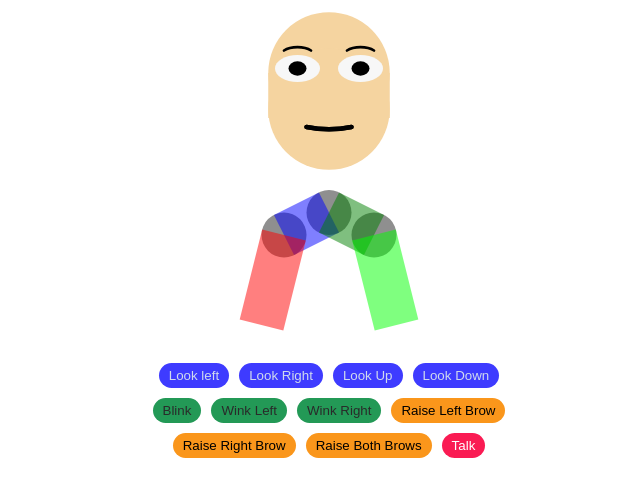
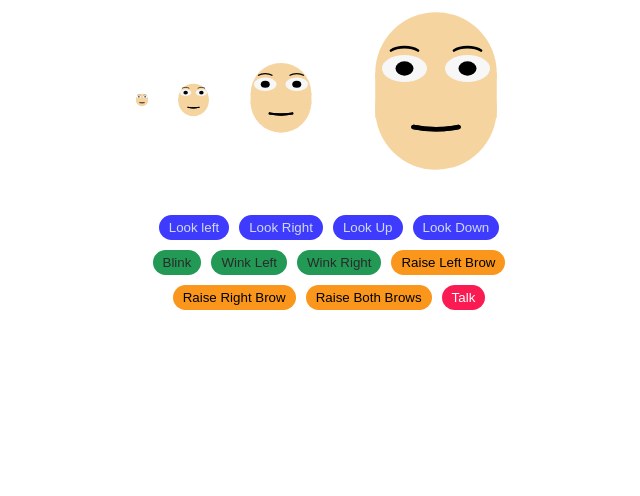
Before and after one commit to simmihugs/doc, a React (Vite) app: page / in a window 1280 px wide. Shown: the top 496 px of the page, without its empty margins (311-951 px from the left). Built offline with nearby package versions, Linux system fonts and the light colour scheme.

Commit message:
Fixed broken face wrap

```diff
--- a/src/App.jsx
+++ b/src/App.jsx
@@ -20,8 +20,8 @@ export default function App() {
   const [rightEyebrowY, setRightEyebrowY] = useState(Const.BASE_EYEBROW_Y);
   const [talking, setTalking] = useState(false);
   const eyebrowMoveAmount = -5;
-  //  const sizes = [10, 25, 50, 100];
-  const sizes = [100];
+  const sizes = [10, 25, 50, 100];
+  //const sizes = [100];
   return (
     <div className="svg-doctor-container">
       <div className="faces-container">
@@ -39,79 +39,13 @@ export default function App() {
               setTalking={setTalking}
               size={size}
             />
+            {/*
             <svg viewBox="-50 0 400 320">
-              <circle cx="150" cy="50" r="50" fill="#8f8f8f" />
-              <circle cx="50" cy="100" r="50" fill="#8f8f8f" />
-              <circle cx="250" cy="100" r="50" fill="#8f8f8f" />
+              <circle cx="150" cy="200" r="200" fill="#8f8f8f" />
+              <rect x="-50" y="200" width="400" height="200" fill="#8f8f8f" />
+            </svg>
 
-              {/*
-              <line
-                x1="150"
-                y1="50"
-                x2="50"
-                y2="100"
-                stroke="black"
-                strokeWidth="100"
-              />
-
-                */}
-              <polygon
-                points="127.64,5.28 172.36,94.72 72.36,144.72 27.64,55.28"
-                fill="blue"
-                opacity="0.5"
-              />
-              {/*
-                               <line
-                x1="150"
-                y1="50"
-                x2="250"
-                y2="100"
-                stroke="black"
-                strokeWidth="100"
-              />
-
-                */}
-
-              <polygon
-                points="127.64,94.72 172.36,5.28 272.36,55.28 227.64,144.72"
-                fill="green"
-                opacity="0.5"
-              />
-              {/*
-              <line
-                x1="50"
-                y1="100"
-                x2={50 - (100 - 50)}
-                y2={100 - (50 - 250)}
-                stroke="red"
-                strokeWidth="100"
-              />
-
-                */}
-              <polygon
-                points="98.5,112.15 1.5,87.85 -48.5,287.85 48.5,312.15"
-                fill="red"
-                opacity="0.5"
-              />
-
-              {/*
-              <line
-                x1="250"
-                y1="100"
-                x2={250 + (100 - 50)} // Perpendicular direction calculation
-                y2={100 - (50 - 250)}
-                stroke="green"
-                strokeWidth="100"
-              />
-
-                */}
-
-              <polygon
-                points="201.50,112.15 298.50,87.85 348.50,287.85 251.50,312.15"
-                fill="lime"
-                opacity="0.5"
-              />
-            </svg>
+              */}
           </div>
         ))}
       </div>
--- a/src/character/head/Face.jsx
+++ b/src/character/head/Face.jsx
@@ -17,23 +17,23 @@ export default function Face({
   size = 100,
 }) {
   const scale = size / 100;
-  const neckWidth = 50 * scale;
-  const neckHeight = 40 * scale;
-  const shoulderWidth = 240 * scale;
-  const shoulderHeightTop = 20 * scale;
-  const shoulderHeightBottom = 15 * scale;
-  const shoulderRoundRadius = 20 * scale;
-  const headRadius = Const.HEAD_RADIUS * scale;
-  const headCenterY = Const.HEAD_CENTER_Y * scale;
-  const headCenterX = Const.HEAD_CENTER_X * scale;
-  const neckTopY = headCenterY + headRadius;
-  const neckX = headCenterX - neckWidth / 2;
-  const shoulderTopY = neckTopY + neckHeight - 5 * scale;
-  const shoulderX = headCenterX - shoulderWidth / 2;
+  //const neckWidth = 50 * scale;
+  //const neckHeight = 40 * scale;
+  //const shoulderWidth = 240 * scale;
+  //const shoulderHeightTop = 20 * scale;
+  //const shoulderHeightBottom = 15 * scale;
+  //const shoulderRoundRadius = 20 * scale;
+  //const headRadius = Const.HEAD_RADIUS * scale;
+  //const headCenterY = Const.HEAD_CENTER_Y * scale;
+  //const headCenterX = Const.HEAD_CENTER_X * scale;
+  //const neckTopY = headCenterY + headRadius;
+  //const neckX = headCenterX - neckWidth / 2;
+  //const shoulderTopY = neckTopY + neckHeight - 5 * scale;
+  //const shoulderX = headCenterX - shoulderWidth / 2;
 
-  const shoulderXLeft = headCenterX - shoulderWidth / 2;
-  const shoulderXRight = headCenterX + shoulderWidth / 2;
-  const shoulderBottomY = shoulderTopY + shoulderHeightTop;
+  //const shoulderXLeft = headCenterX - shoulderWidth / 2;
+  //const shoulderXRight = headCenterX + shoulderWidth / 2;
+  //const shoulderBottomY = shoulderTopY + shoulderHeightTop;
 
   // Calculate the new viewBox dimensions
   const viewBoxX = 0;
@@ -56,29 +56,29 @@ export default function Face({
         </desc>
 
         <circle
-          cx={headCenterX}
-          cy={headCenterY - 30}
-          r={headRadius * 0.75}
+          cx={Const.HEAD_CENTER_X} // Should already be scaled
+          cy={Const.HEAD_CENTER_Y - 30 * scale}
+          r={Const.HEAD_RADIUS * 0.75} // Should already be scaled
           fill="#f5d4a0"
         />
         <circle
-          cx={headCenterX}
-          cy={headCenterY + 10}
-          r={headRadius * 0.75}
+          cx={Const.HEAD_CENTER_X} // Should already be scaled
+          cy={Const.HEAD_CENTER_Y + 10 * scale}
+          r={Const.HEAD_RADIUS * 0.75} // Should already be scaled
           fill="#f5d4a0"
         />
         <rect
-          x={headCenterX - headRadius * 0.75}
-          y={headCenterY - 30}
-          width={headRadius * 0.75 * 2}
-          height="50"
+          x={Const.HEAD_CENTER_X - Const.HEAD_RADIUS * 0.75} // Should scale because headRadius is scaled
+          y={Const.HEAD_CENTER_Y - 30 * scale}
+          width={Const.HEAD_RADIUS * 0.75 * 2} // Should scale because headRadius is scaled
+          height={50 * scale}
           fill="#f5d4a0"
         />
 
         <Eye position={position} side="left" />
         <Eye position={position} side="right" />
-        <EyeBrow x={Const.LEFT_EYE_CX * scale} y={leftEyebrowY * scale} />
-        <EyeBrow x={Const.RIGHT_EYE_CX * scale} y={rightEyebrowY * scale} />
+        <EyeBrow x={Const.LEFT_EYE_CX} y={leftEyebrowY} />
+        <EyeBrow x={Const.RIGHT_EYE_CX} y={rightEyebrowY} />
         <Mouth
           mouthExpression={mouthExpression}
           setTalking={setTalking}
```
